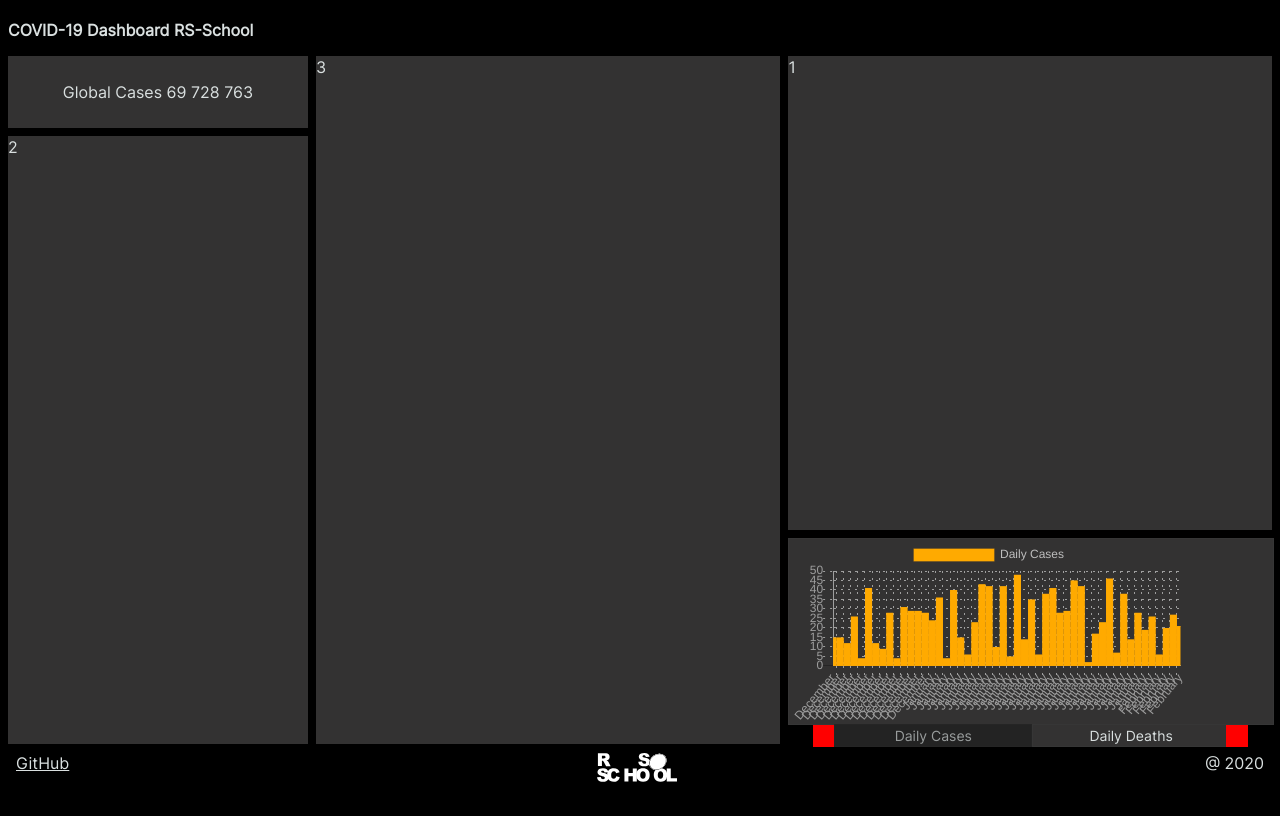
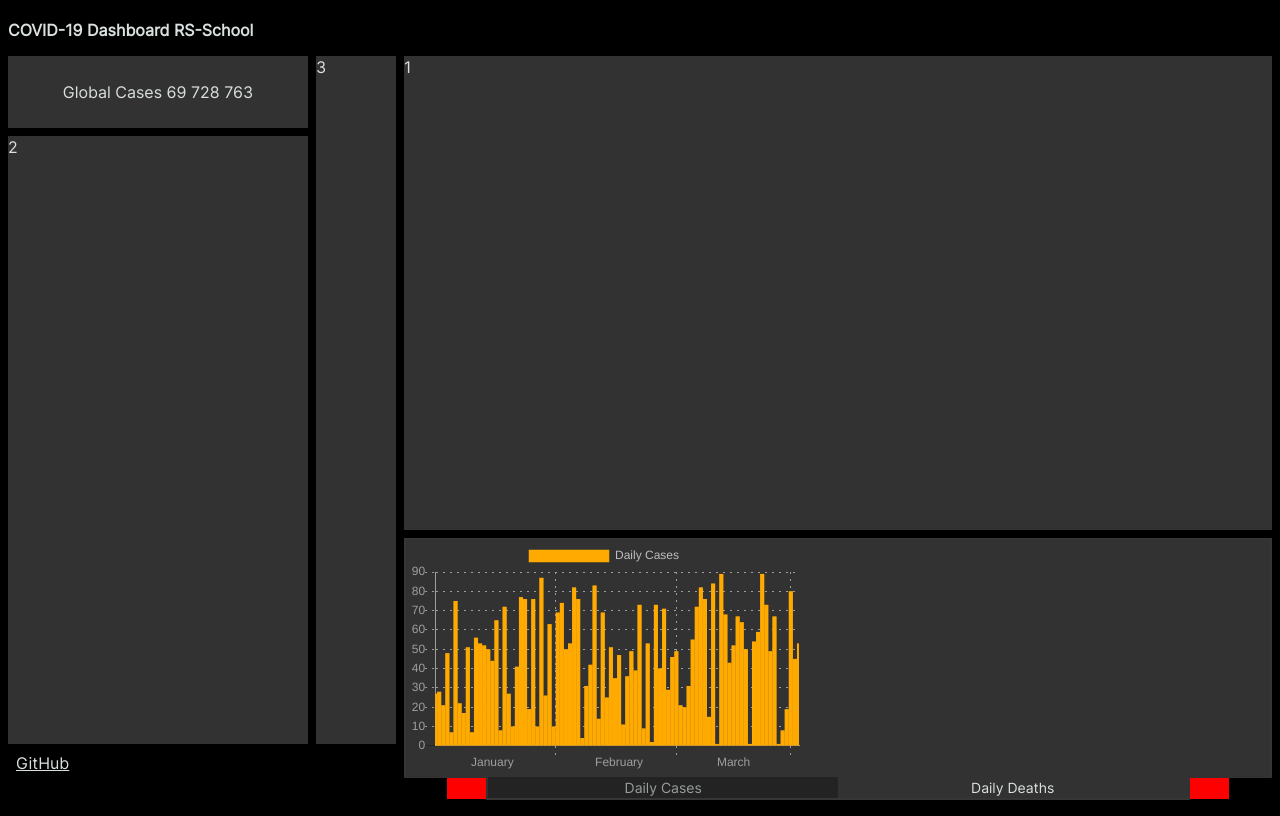
Before and after one commit to tv-dem/kovid-dashboard, a website built with webpack: page src/template.html in a window 1280 px wide. Built offline with nearby package versions, Linux system fonts and the light colour scheme.

Commit message:
feat: add class creatFullScreenBtn

```diff
--- a/src/index.js
+++ b/src/index.js
@@ -7,9 +7,27 @@
 // Test import of styles
 import './styles/index.scss';
 import Graph from './js/components/graph/Graph';
+import Slider from './js/components/slider/Slider';
 
 // Usage class Graph
-new Graph('.diagram').render();
+const graph = new Graph('.diagram').render();
+const data = ['Daily Cases', 'Daily Deaths', 'Cumulative Cases', 'Cumulative Deaths', 'Log Cases', 'Cumulative Cases on 100.000', 'Cumulative Deaths on 100.00'];
+const slider = new Slider('.diagram', 1, 2).init(data);
+
+// Handle click slider item
+const clickSliderItemHandler = ({ target }, graph) => {
+  //в этом методе обрабатывать переключение графиков (слайдов)
+  const menuItems = document.querySelectorAll('.scroll__track div');
+  menuItems.forEach((menuItem) => menuItem.classList.remove('active'));
+  target.classList.add('active');
+  graph.init(target.textContent); // Для Тани - метод перерисовка графика в зависимости от клика по таблице
+};
+
+document.querySelector('.scroll__track').addEventListener('click', (event) => clickSliderItemHandler(event, graph));
+
+// Handle move in/out graph
+document.querySelector('.diagram').addEventListener('mouseenter', () => document.querySelector('.bnt-full-screen__container').style.display = 'flex');
+document.querySelector('.diagram').addEventListener('mouseleave', () => document.querySelector('.bnt-full-screen__container').style.display = 'none');
 
 // Appending to the DOM
 // const logo = document.createElement('img');
--- a/src/js/components/graph/graph.js
+++ b/src/js/components/graph/graph.js
@@ -1,7 +1,8 @@
 import '../../../styles/graph.scss';
 import Chart from 'chart.js';
 import UI from '../UI/UI';
-import Slider from '../slider/Slider';
+import CreateBtnFullScreen from '../../utils/createBtnFullScreen';
+// import Slider from '../slider/Slider';
 
 function getRandomNumber(n) {
   return Math.floor(Math.random() * n);
@@ -12,39 +13,56 @@ function addZero(n) {
 }
 
 const date = new Date();
-const dateArr = () => [...Array(50)].map((item) => {
+const dateArr = () => [...Array(90)].map((item) => {
   let day = date.getDate() + 1;
   date.setDate(day);
   return date.toLocaleDateString('en-US');
 });
 
-const generateDataArr = () => [...Array(50)].map((item) => getRandomNumber(50));
+const generateDataArr = () => [...Array(90)].map((item) => getRandomNumber(90));
 
 const dataObj = {
   'Daily Cases': {
     labels: dateArr(),
     data: generateDataArr(),
     type: 'bar',
+    color: 'rgb(255, 170, 0)',
   },
   'Daily Deaths': {
     labels: dateArr(),
     data: generateDataArr(),
     type: 'bar',
+    color: 'rgb(255, 255, 255)',
   },
   'Cumulative Cases': {
     labels: dateArr(),
     data: generateDataArr(),
     type: 'line',
+    color: 'rgb(255, 170, 0)',
   },
   'Cumulative Deaths': {
     labels: dateArr(),
     data: generateDataArr(),
     type: 'line',
+    color: 'rgb(255, 255, 255)',
   },
   'Log Cases': {
     labels: dateArr(),
     data: generateDataArr(),
     type: 'line',
+    color: 'rgb(255, 170, 0)',
+  },
+  'Cumulative Cases on 100.000': {
+    labels: dateArr(),
+    data: generateDataArr(),
+    type: 'bar',
+    color: 'rgb(255, 255, 255)',
+  },
+  'Cumulative Deaths on 100.00': {
+    labels: dateArr(),
+    data: generateDataArr(),
+    type: 'bar',
+    color: 'rgb(255, 170, 0)',
   }
 };
 
@@ -52,80 +70,30 @@ export default class Graph extends UI {
   constructor(parentSelector) {
     super();
     this.parent = document.querySelector(parentSelector);
+    this.chartContainer = super.render(this.parent, 'div', null, ['class', 'chart__container']);
   }
 
   getData() {
     console.log('Give me some data...');
   }
 
-  addScrollbar(dataLabels) {
-    new Slider('.diagram', 1, 2).init(dataLabels);
-    document.querySelector('.scroll__track').addEventListener('click', this.clickSliderItemHandler);
-  }
+  // addScrollbar(dataLabels) {
+  //   new Slider('.diagram', 1, 2).init(dataLabels);
+  // }
 
   init(labelName = 'Daily Cases') {
-    this.chartContainer = super.render(this.parent, 'div', null, ['class', 'chart__container']);
+    this.chartContainer.innerHTML = '';
     this.canvas = super.render(this.chartContainer, 'canvas', null, ['id', 'chart']);
 
     const ctx = this.canvas.getContext('2d');
-    const myChart = new Chart(ctx, {
-      // type: 'bar',
-      type: dataObj[labelName].type,
-      data: {
-        // labels: ['Red', 'Blue', 'Yellow', 'Green', 'Purple', 'Orange'],
-        // labels: ["2012-02-02", "2012-02-03", "2012-02-04", "2012-02-05", "2012-02-06", "2012-02-07", "2012-02-08", "2012-02-09", "2012-02-10", "2012-02-11", "2012-02-12", "2012-02-13", "2012-02-14", "2012-02-15", "2012-02-16", "2012-02-17", "2012-02-18", "2012-02-19", "2012-02-20", "2012-02-21"],
-        // labels: dateArr(),
-        labels: dataObj[labelName].labels,
-        datasets: [{
-          label: labelName,
-          // data: [[5, 6], [-3, -6]],
-          // data: [{ x: '2016-12-25', y: 20 }, { x: '2016-12-26', y: 10 }],
-          // data: [{
-          //   x: new Date(),
-          //   y: 1
-          // }, {
-          //   t: new Date(),
-          //   y: 10
-          // }],
-          // data: [12, 19, 3, 5, 2, 7, 10, 17, 13, 10, 12, 19, 3, 5, 2, 7, 10, 17, 13, 10],
-          // data: [...Array(50)].map((item) => getRandomNumber(50)),
-          data: dataObj[labelName].data,
-          backgroundColor: 'rgb(255, 170, 0)',
-          // backgroundColor: [
-          //   'rgba(255, 99, 132, 0.2)',
-          //   'rgba(54, 162, 235, 0.2)',
-          //   'rgba(255, 206, 86, 0.2)',
-          //   'rgba(75, 192, 192, 0.2)',
-          //   'rgba(153, 102, 255, 0.2)',
-          //   'rgba(255, 159, 64, 0.2)'
-          // ],
-          hoverBackgroundColor: 'rgb(255, 255, 255)',
-          hoverBorderColor: 'rgb(255, 170, 0)',
-          hoverBorderWidth: 2,
-          barPercentage: 1,
-          categoryPercentage: 1,
-          barThickness: 'flex',
-          maxBarThickness: 10,
-          borderColor: 'rgb(255, 170, 0, 0.7)',
-          // [
-          //   'rgba(255, 99, 132, 1)',
-          //   'rgba(54, 162, 235, 1)',
-          //   'rgba(255, 206, 86, 1)',
-          //   'rgba(75, 192, 192, 1)',
-          //   'rgba(153, 102, 255, 1)',
-          //   'rgba(255, 159, 64, 1)'
-          // ],
-          borderWidth: 1
-        }]
-      },
-      options: {
 
+    const chartOptions = {
       legend: {
         display: true,
         position: 'top',
         labels: {
           boxWidth: 80,
-            fontColor: 'rgb(189, 189, 189',
+          fontColor: 'rgb(189, 189, 189)',
           // fontSize: '10',
         }
       },
@@ -137,7 +105,7 @@ export default class Graph extends UI {
         bodyFontColor: 'rgb(0, 0, 0)',
         yPadding: 2,
         caretPadding: 10,
-          borderColor: 'rgb(255, 170, 0)',
+        borderColor: dataObj[labelName].color,
         borderWidth: 1,
       },
       maintainAspectRatio: false,
@@ -155,7 +123,7 @@ export default class Graph extends UI {
         xAxes: [{
           type: 'time',
           bounds: 'ticks',
-            // distribution: 'linear',
+          // distribution: 'series',
           gridLines: {
             color: '#9e9e9e',
             borderDash: [2, 5],
@@ -163,18 +131,20 @@ export default class Graph extends UI {
           },
           time: {
             unit: 'month',
-              unitStepSize: 0.5,
+            unitStepSize: 1,
+            // stepSize: 2,
+            // bounds: 'ticks',
             tooltipFormat: "MM-DD-YYYY",
             displayFormats: {
               month: "MMMM",
             },
           },
           ticks: {
-              source: 'data',
+            min: dataObj[labelName].labels[0],
+            max: dataObj[labelName].labels[dataObj[labelName].labels.length - 1],
+            // beginAtZero: true,
+            // source: 'data',
             fontColor: '#9e9e9e',
-              // min: 0,
-              // max: 90,
-              // stepSize: 1
           },
           scaleLabel: {
             display: false,
@@ -183,35 +153,51 @@ export default class Graph extends UI {
           }
         }]
       }
-      }
+    };
+
+    const myChart = new Chart(ctx, {
+      type: dataObj[labelName].type,
+      data: {
+        labels: dataObj[labelName].labels,
+        datasets: [{
+          label: labelName,
+          data: dataObj[labelName].data,
+          fill: false,
+          // lineTension: 0,
+          // cubicInterpolationMode: 'monotone',
+          borderWidth: labelName === 'bar' ? 1 : 0.5,
+          pointRadius: 2,
+          pointHoverRadius: 5,
+          pointHitRadius: 5,
+          backgroundColor: dataObj[labelName].color,
+          hoverBackgroundColor: '#f1c400',
+          hoverBorderColor: dataObj[labelName].color,
+          hoverBorderWidth: 2,
+          barPercentage: 1,
+          categoryPercentage: 1,
+          barThickness: 'flex',
+          maxBarThickness: 10,
+          borderColor: dataObj[labelName].color,
+        }]
+      },
+      options: chartOptions,
     });
 
     myChart.update();
-
-    // example
-    const data = ['Daily Cases', 'Daily Deaths', 'Cumulative Cases', 'Cumulative Deaths', 'Log Cases'];
-    this.addScrollbar(data);
 
     // Нужно ли будет снимать здесь обработчик?
     window.addEventListener('resize', () => {
       console.log('resize');
       myChart.resize();
     });
-  }
 
-  clickSliderItemHandler({ target }) {
-    // логично в этом методе обрабатывать переключение графиков (слайдов), но тогда будет циклическая зависимость
-    const menuItems = document.querySelectorAll('.scroll__track div');
-    menuItems.forEach((menuItem) => menuItem.classList.remove('active'));
-    target.classList.add('active');
-    // здесь ошибка, не могу так использовать метод.
-    this.init(target.textContent);
+    return this;
   }
 
   render() {
-    console.log('render work');
     this.init();
+    new CreateBtnFullScreen('.diagram').render();
 
-    // this.parent.insertAdjacentElement('beforeend', );
+    return this;
   }
 }
--- /dev/null
+++ b/src/js/utils/createBtnFullScreen.js
@@ -0,0 +1,18 @@
+import '../../styles/graph.scss';
+import UI from '../components/UI/UI';
+
+export default class CreateBtnFullScreen extends UI {
+  constructor(parentSelector) {
+    super();
+    this.parent = document.querySelector(parentSelector);
+  }
+
+  init() {
+    this.btnFullScreenContainer = super.render(this.parent, 'div', null, ['class', 'bnt-full-screen__container']);
+    this.btnFullScreen = super.render(this.btnFullScreenContainer, 'div', null);
+  }
+
+  render() {
+    this.init();
+  }
+}
--- a/src/styles/_main.scss
+++ b/src/styles/_main.scss
@@ -4,6 +4,7 @@
     background: $background-color;
     color: $font-color;
     line-height: 1.4;
+    box-sizing: border-box;
   }
 
   body {
@@ -73,6 +74,7 @@
 
   .diagram {
     height: 30%;
+    position: relative;
     background-color: $background-color;
   }
 
--- a/src/styles/graph.scss
+++ b/src/styles/graph.scss
@@ -3,13 +3,16 @@
 .chart__container {
   width: 100%;
   height: 90%;
+  min-height: 240px;
   position: relative;
   background-color: $background-block;
-  border: 1px solid $border-color;
+  border: 2px solid $border-color;
+  border-bottom: 2px solid $background-block;
 }
 
 #chart {
   background-color: $background-block;
+  cursor: pointer;
 }
 
 .scroll {
@@ -30,6 +33,7 @@
   &__left-arrow {
     width: 5%;
     background-color: red;
+    cursor: pointer;
 
     & img {
 
@@ -39,6 +43,7 @@
   &__right-arrow {
     width: 5%;
     background-color: red;
+    cursor: pointer;
 
     & img {
       transform: rotate(180deg);
@@ -48,6 +53,8 @@
   &__nav {
     width: 90%;
     overflow: hidden;
+    border: 2px solid $background-block;
+    border-bottom: 2px solid $border-color;
   }
 
   &__track {
@@ -55,6 +62,7 @@
     display: flex;
     justify-content: space-between;
     align-items: center;
+
     position: relative;
     transition: all .3s;
 
@@ -64,12 +72,35 @@
       line-height: 1.5;
       text-align: center;
       background-color: $background-block;
-      border: 1px solid $border-color;
+      box-sizing: border-box;
+      cursor: pointer;
     }
 
     & .active {
       opacity: .7;
+      // border-bottom: 2px solid #2493F2;
     }
   }
+}
 
+.bnt-full-screen__container {
+  width: 25px;
+  height: 25px;
+  display: none;
+  justify-content: center;
+  align-items: center;
+  border: 1px solid #BDBDBD;
+  border-radius: 50%;
+  position: absolute;
+  top: -10px;
+  right: -5px;
+  background-color: $background-block;
+
+  & img,
+  & div {
+    height: 15px;
+    width: 15px;
+    background-color: transparent;
+    background-image: url('../images/fullScreenBtn.svg');
+  }
 }
```
Also changed, not shown: src/images/fullScreenBtn.svg (added). Lines whose indentation alone changed are shown as unchanged.
